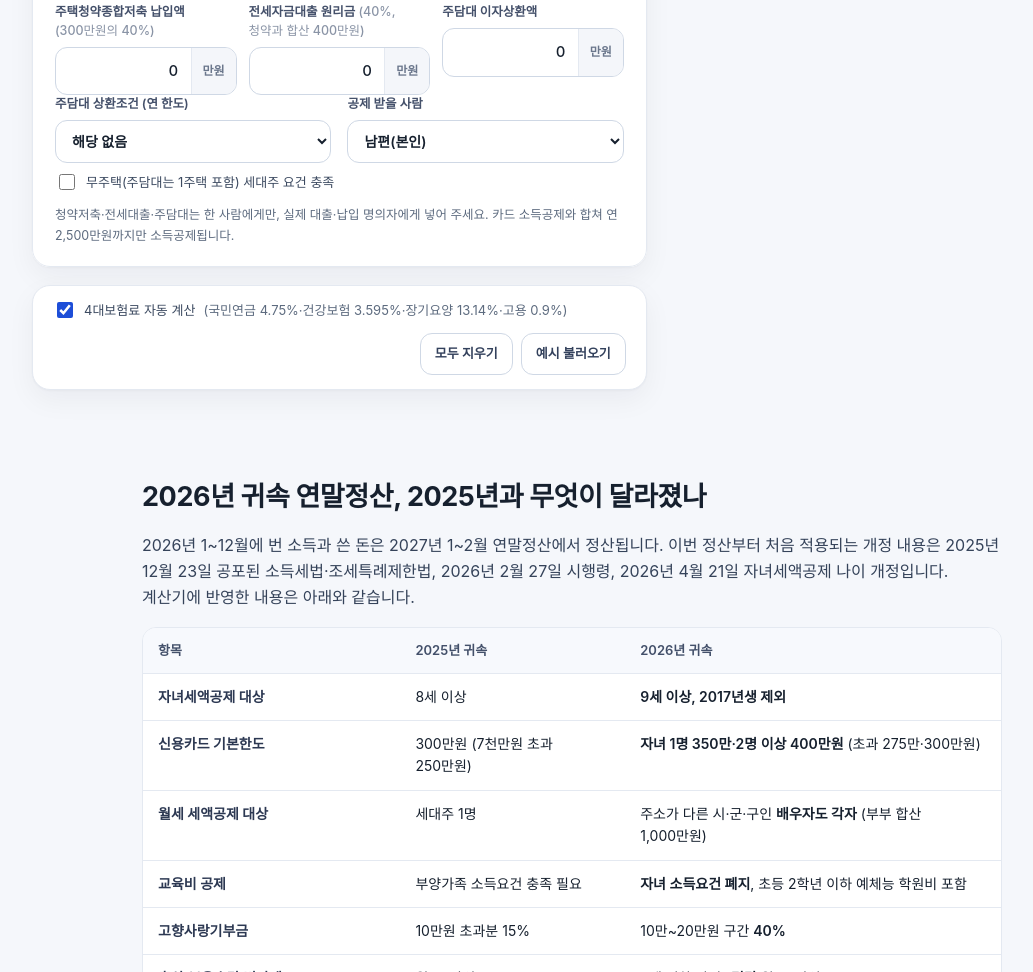
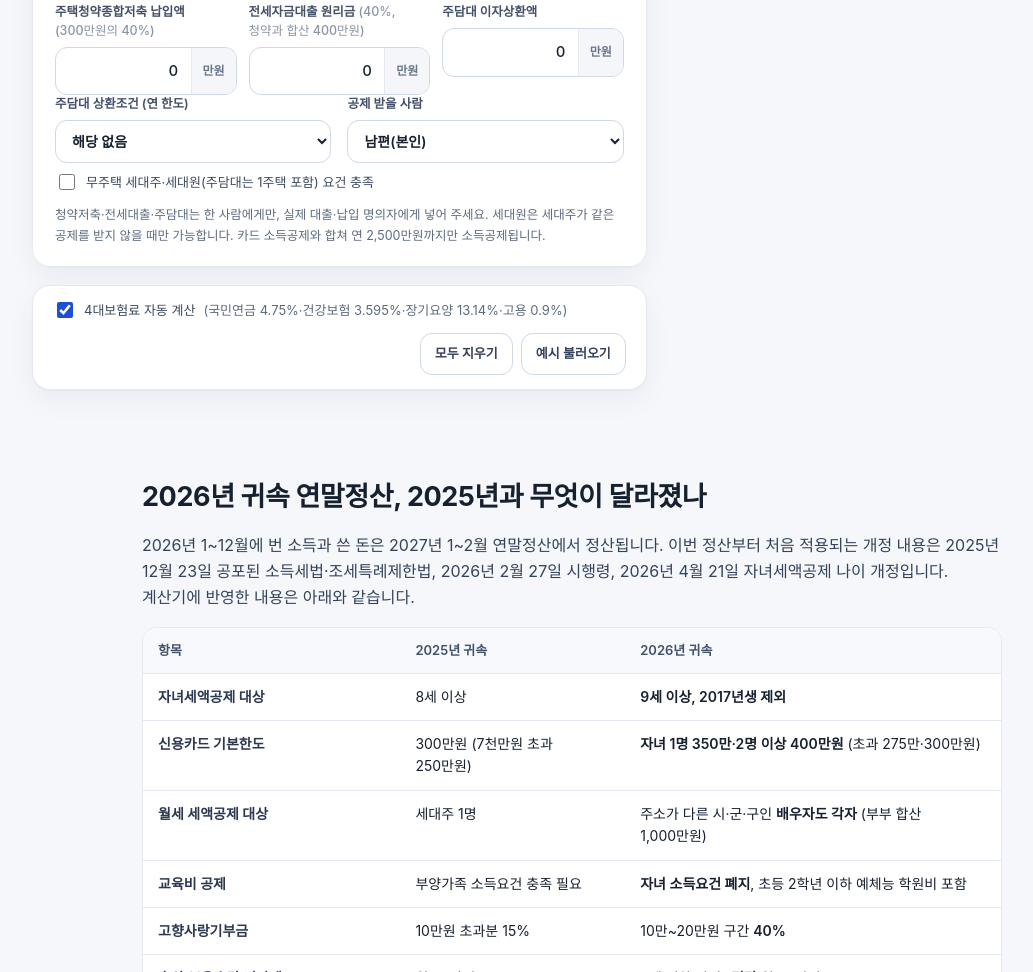
Before and after one commit to namoons/namoons.github.io, a plain HTML site: page index.html in a window 1280 px wide. Shown: the part 3753-4725 px from the top of the page, without its empty margins (68-1101 px from the left). Drawn offline with Linux system fonts and the light colour scheme; a web font is replaced by a local one.

```diff
--- a/index.html
+++ b/index.html
@@ -317,8 +317,8 @@
             <label class="field"><span class="field-label">공제 받을 사람</span>
               <select id="houseTarget"><option value="h">남편(본인)</option><option value="w">아내</option></select></label>
           </div>
-          <label class="check"><input id="housingEligible" type="checkbox"> 무주택(주담대는 1주택 포함) 세대주 요건 충족</label>
-          <p class="hint">청약저축·전세대출·주담대는 한 사람에게만, 실제 대출·납입 명의자에게 넣어 주세요. 카드 소득공제와 합쳐 연 2,500만원까지만 소득공제됩니다.</p>
+          <label class="check"><input id="housingEligible" type="checkbox"> 무주택 세대주·세대원(주담대는 1주택 포함) 요건 충족</label>
+          <p class="hint">청약저축·전세대출·주담대는 한 사람에게만, 실제 대출·납입 명의자에게 넣어 주세요. 세대원은 세대주가 같은 공제를 받지 않을 때만 가능합니다. 카드 소득공제와 합쳐 연 2,500만원까지만 소득공제됩니다.</p>
         </fieldset>
 
         <div class="form-foot">
```
